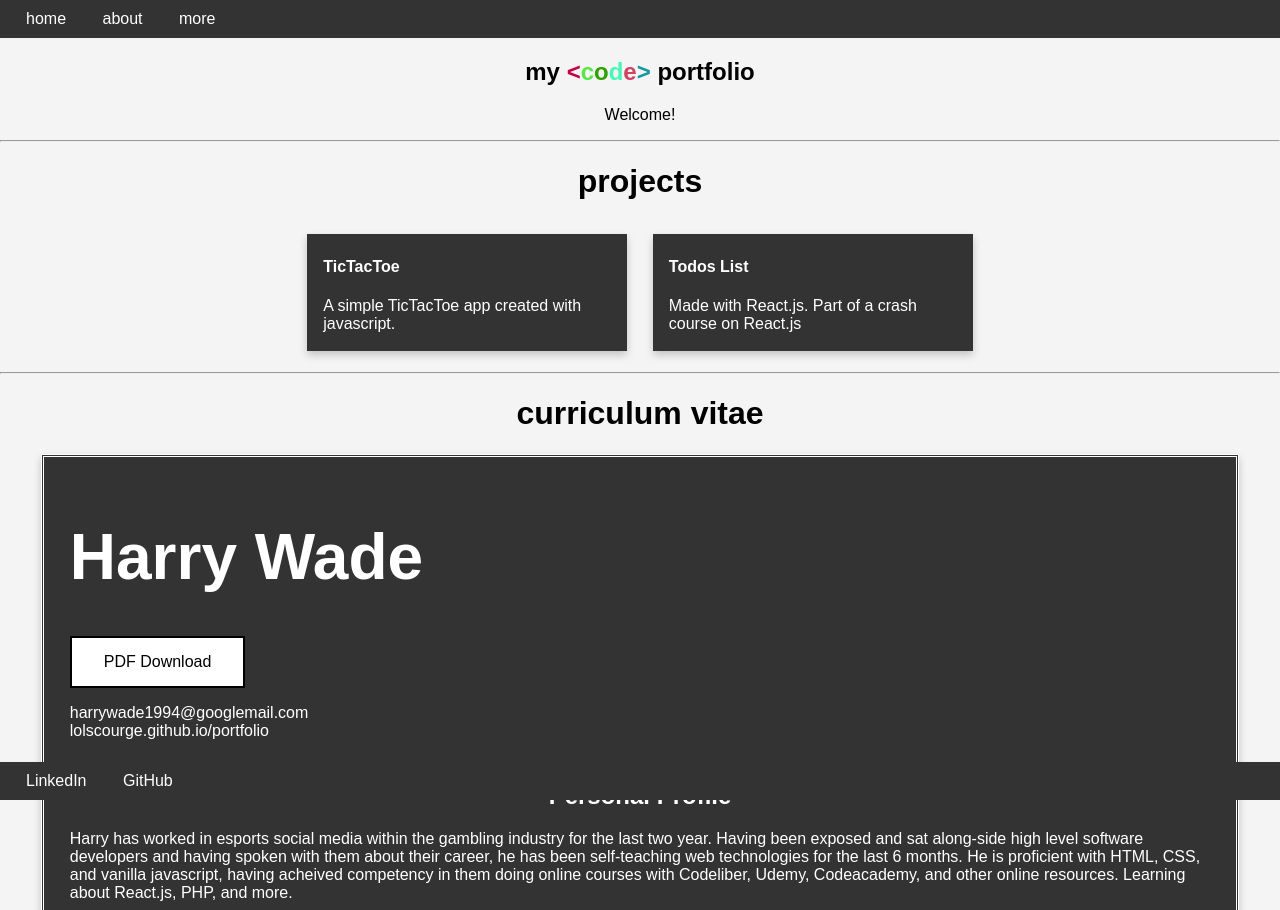
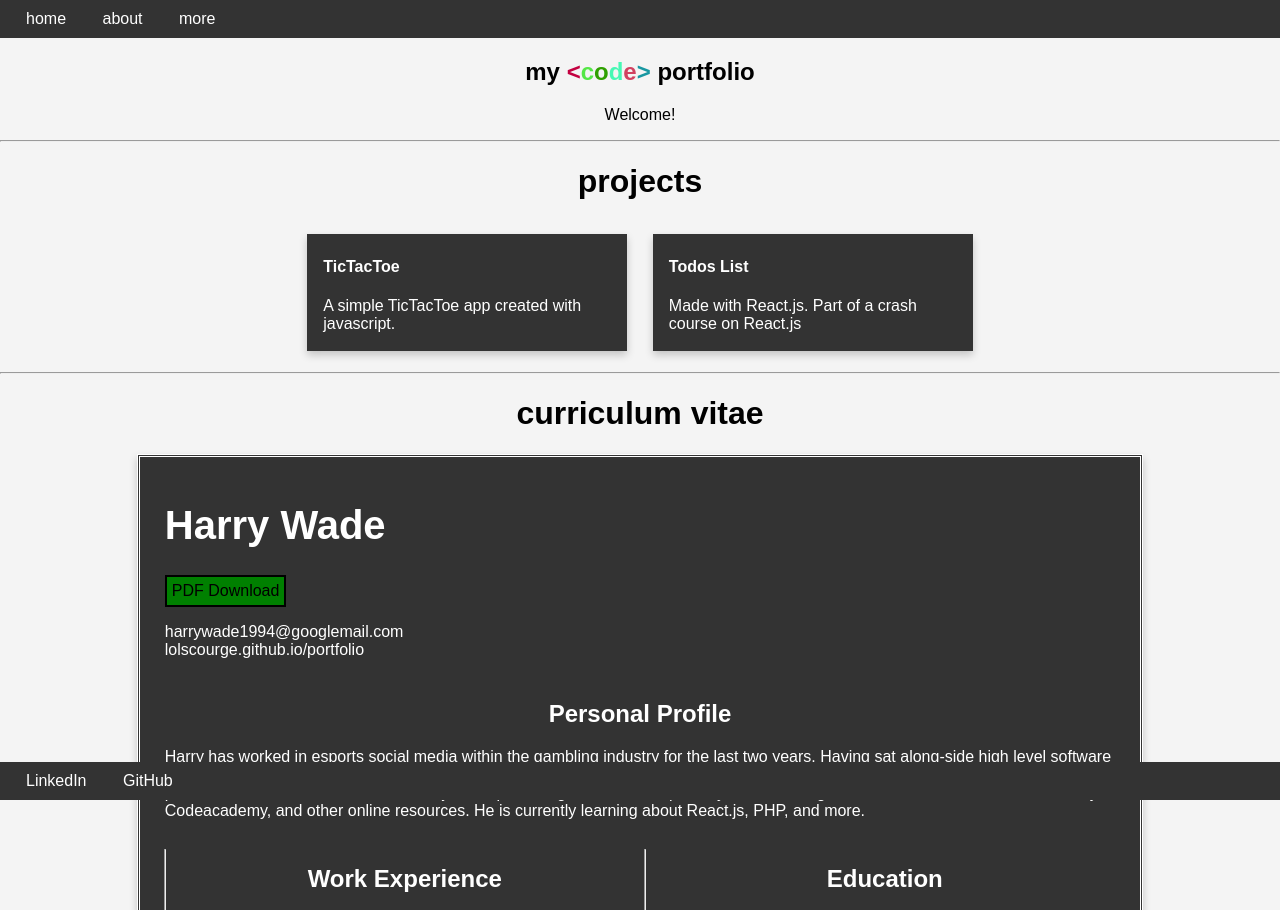
Before and after one commit to lolscourge/portfolio, a plain HTML site: page index.html in a window 1280 px wide. Shown: the top 910 px of the page. Drawn offline with Linux system fonts and the light colour scheme.

Commit message:
PDF button color change + grammar

```diff
--- a/css/style.css
+++ b/css/style.css
@@ -88,10 +88,10 @@ footer {
 /* CV CSS */
 
 .button {
-  background-color: white;
+  background-color: green ;
   color: black;
   border: 2px solid;
-  padding: 15px 32px;
+  padding: 5px 5px;
   text-align: center;
   text-decoration: none;
   display: inline-block;
@@ -103,7 +103,7 @@ footer {
   background-color: #333;
   color: white;
   padding: 20px;
-  width: 90%;
+  width: 75%;
   box-shadow: 0 4px 8px 0 rgba(0,0,0,0.2);
   border: double;
 
--- a/index.html
+++ b/index.html
@@ -66,7 +66,7 @@
   <div id="cv">
 
     <div id="name">
-      <h1 style="font-size: 4rem;">Harry Wade</h1>
+      <h1 style="font-size: 2.5rem;">Harry Wade</h1>
       <button class="button">PDF Download</button>
       <p>
         <a href="mailto:harrywade1994@googlemail.com" target="_blank">harrywade1994@googlemail.com</a> <br>
@@ -79,10 +79,10 @@
       <section>
         <article>
           <h2 class="text-center">Personal Profile</h2>
-          <p>Harry has worked in esports social media within the gambling industry for the last two year. Having been exposed and sat along-side high level software
+          <p>Harry has worked in esports social media within the gambling industry for the last two years. Having sat along-side high level software
               developers and having spoken with them about their career, he has been self-teaching web technologies for the last 6 months. He is proficient with HTML,
               CSS, and vanilla javascript, having acheived competency in them doing online courses with Codeliber, Udemy, Codeacademy, and other online
-              resources. Learning about React.js, PHP, and more.
+              resources. He is currently learning about React.js, PHP, and more.
           </p>
         </article>
       </section>
```
